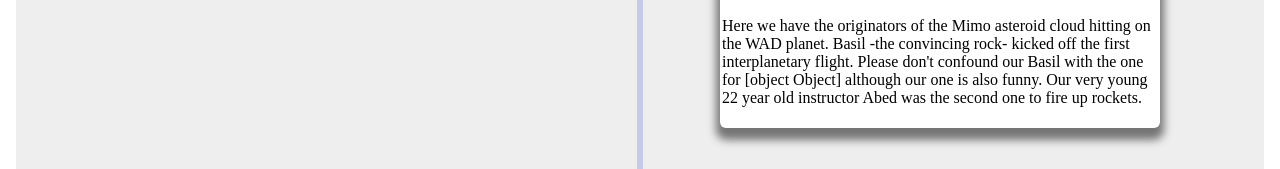
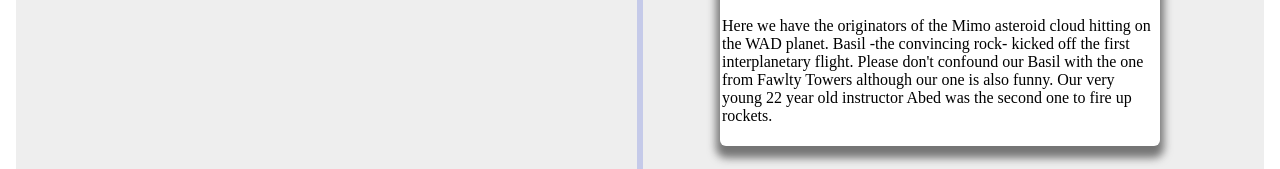
Before and after one commit to mimodevs/wwc-22-berlin-trip, a Gatsby site: page / in a window 1280 px wide. Shown: the part 1225-1394 px from the top of the page. Built offline with nearby package versions, Linux system fonts and the light colour scheme; Gatsby itself is replaced by a stand-in of ours.

Commit message:
some experiments

```diff
--- a/src/pages/index.js
+++ b/src/pages/index.js
@@ -7,6 +7,7 @@ import Album from "./Album";
 import Intro from "./Intro";
 // import Image from "./wwc22-logo.png"
 import { Link } from 'gatsby';
+
 
 
 
@@ -24,7 +25,7 @@ const exp = [
   },
   {
     caption: "The first asteroids",
-    desc: `Here we have the originators of the Mimo asteroid cloud hitting on the WAD planet.  Basil -the convincing rock- kicked off the first interplanetary flight. Please don't confound our Basil with the one for ${<Link to="www.google.de"/>} although our one is also funny. Our very young 22 year old instructor Abed was the second one to fire up rockets.`,
+    desc: `Here we have the originators of the Mimo asteroid cloud hitting on the WAD planet. Basil -the convincing rock- kicked off the first interplanetary flight. Please don't confound our Basil with the one from Fawlty Towers although our one is also funny. Our very young 22 year old instructor Abed was the second one to fire up rockets.`,
     photo_url:
       "./originators.jpeg",
     order_id: 2,
```
